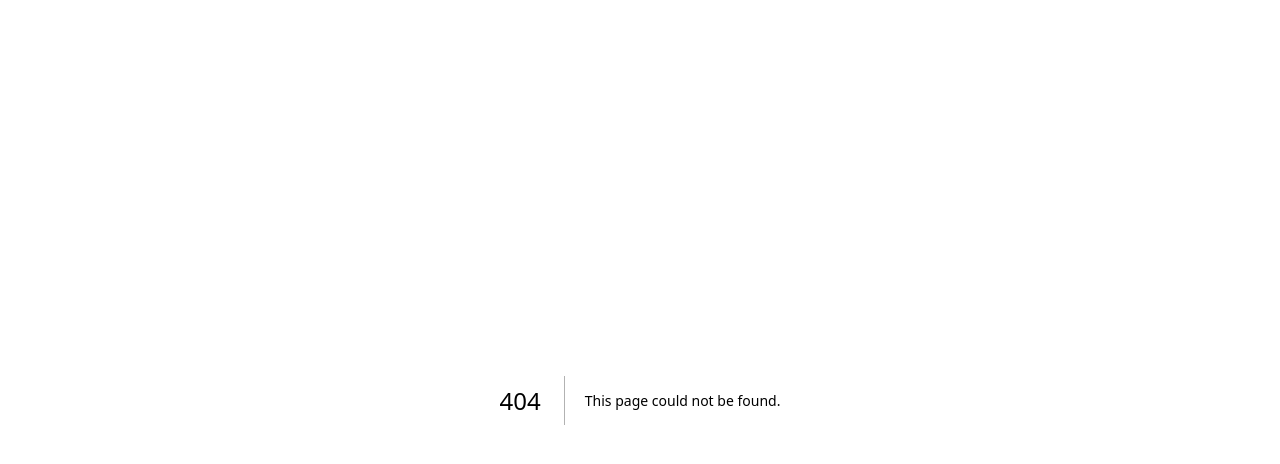
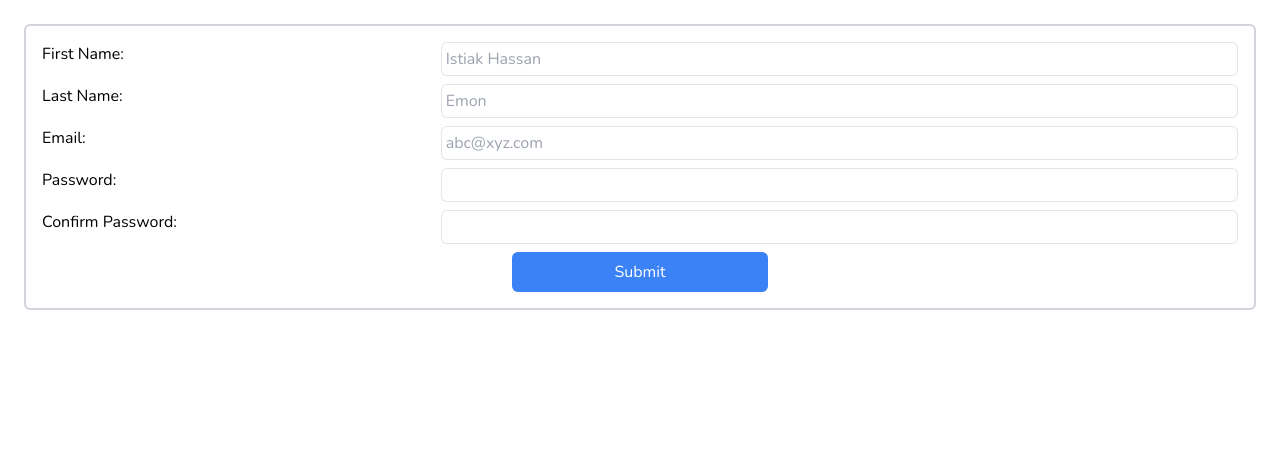
Before and after one commit to emon5122/basicTs, a Next.js app: page /form in a window 1280 px wide. Before the commit this address had no page. Shown: the top 464 px of the page. Built offline with nearby package versions, Linux system fonts and the light colour scheme.

Commit message:
form added

```diff
--- /dev/null
+++ b/app/api/signup/route.ts
@@ -0,0 +1,6 @@
+import { schema } from "@/shared/validations/userSchema";
+import { NextResponse } from "next/server";
+
+export const POST =async (req: Request)=>{
+return NextResponse.json(schema.safeParse(await req.json()), {status:200})
+}
--- /dev/null
+++ b/app/form/page.tsx
@@ -0,0 +1,93 @@
+"use client";
+import { schema } from "@/shared/validations/userSchema";
+import { useForm } from "react-hook-form";
+import { zodResolver } from "@hookform/resolvers/zod";
+import axios from "axios";
+
+const FormPage = () => {
+    const formSchema = schema;
+    formSchema.refine((data) => {
+        data.password === data.confirmPassword,
+            { message: "Passwords do not match", path: ["confirmPassword"] };
+    });
+
+    const {
+        register,
+        handleSubmit,
+        formState: { errors },
+    } = useForm({ resolver: zodResolver(formSchema) });
+    return (
+        <>
+            <form
+                className="flex flex-col gap-2 m-6 border-2 border-gray-300 p-4 rounded-md"
+                onSubmit={handleSubmit(async (data) => {
+                    return await axios.post("/api/signup", data);
+                })}
+            >
+                <div className="grid grid-cols-6">
+                    <label className="col-span-2">First Name: </label>
+                    <input
+                        className="col-span-4 border border-gray-300/60 p-1 rounded-md"
+                        placeholder="Istiak Hassan"
+                        {...register("firstName")}
+                    />
+                </div>
+                {errors.firstName && (
+                    <p>{JSON.stringify(errors.firstName.message)}</p>
+                )}
+                <div className="grid grid-cols-6">
+                    <label className="col-span-2">Last Name: </label>
+                    <input
+                        className="col-span-4 border border-gray-300/60 p-1 rounded-md"
+                        type="text"
+                        placeholder="Emon"
+                        {...register("lastName")}
+                    />
+                </div>
+                {errors.lastName && (
+                    <p>{JSON.stringify(errors.lastName.message)}</p>
+                )}
+                <div className="grid grid-cols-6">
+                    <label className="col-span-2">Email: </label>
+                    <input
+                        className="col-span-4 border border-gray-300/60 p-1 rounded-md"
+                        placeholder="abc@xyz.com"
+                        type="email"
+                        {...register("email")}
+                    />
+                </div>
+                {errors.email && <p>{JSON.stringify(errors.email.message)}</p>}
+                <div className="grid grid-cols-6">
+                    <label className="col-span-2">Password: </label>
+                    <input
+                        className="col-span-4 border border-gray-300/60 p-1 rounded-md"
+                        type="password"
+                        {...register("password")}
+                    />
+                </div>
+                {errors.password && (
+                    <p>{JSON.stringify(errors.password.message)}</p>
+                )}
+                <div className="grid grid-cols-6">
+                    <label className="col-span-2">Confirm Password: </label>
+                    <input
+                        className="col-span-4 border border-gray-300/60 p-1 rounded-md"
+                        type="password"
+                        {...register("confirmPassword")}
+                    />
+                </div>
+                {errors.confirmPassword && (
+                    <p>{JSON.stringify(errors.confirmPassword.message)}</p>
+                )}
+                <button
+                    className="bg-blue-500 text-white p-2 rounded-md w-64 self-center"
+                    type="submit"
+                >
+                    Submit
+                </button>
+            </form>
+        </>
+    );
+};
+
+export default FormPage;
--- a/package.json
+++ b/package.json
@@ -9,6 +9,7 @@
         "lint": "next lint"
     },
     "dependencies": {
+        "@hookform/resolvers": "^3.1.1",
         "@tanstack/react-query": "^4.29.7",
         "@tanstack/react-query-devtools": "^4.29.7",
         "axios": "^1.4.0",
@@ -20,6 +21,7 @@
         "next": "13.4.4",
         "react": "18.2.0",
         "react-dom": "18.2.0",
+        "react-hook-form": "^7.45.0",
         "tailwind-merge": "^1.12.0",
         "tailwindcss": "3.3.2",
         "tailwindcss-animate": "^1.0.5",
--- /dev/null
+++ b/shared/validations/userSchema.ts
@@ -0,0 +1,11 @@
+import z from "zod"
+
+export const schema = z.object({
+    firstName: z.string().min(10),
+    lastName: z.string().min(1),
+    email: z.string().email(),
+    password: z.string().min(8),
+    confirmPassword: z.string().min(8),
+})
+
+export type userSchema = z.infer<typeof schema>
```
Also changed, not shown: 1 other file (tests, documents, lock files or other folders).
